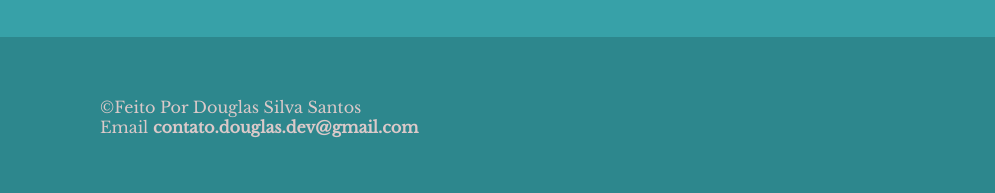
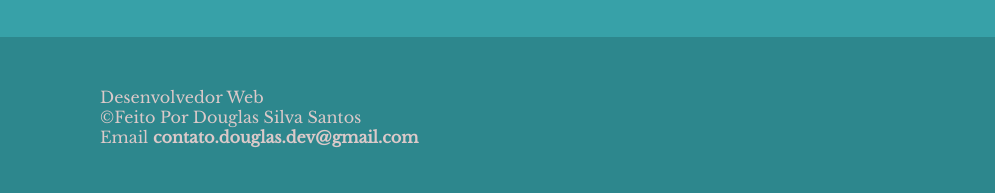
Before and after one commit to skyzzin/BlogEscolar, a plain HTML site: page index.html in a window 1280 px wide. Shown: the part 2363-2556 px from the top of the page, 0-995 px from the left. Drawn offline with nearby package versions, Linux system fonts and the light colour scheme.

Commit message:
Update index.html

```diff
--- a/index.html
+++ b/index.html
@@ -80,6 +80,7 @@
 
             <div id="contato">
                 <div class="contato-text">
+                    <span>Desenvolvedor Web</span>
                     <span>&copy;Feito Por Douglas Silva Santos</span>
                     <span>Email <b>contato.douglas.dev@gmail.com</b></span>
                 </div>
```
